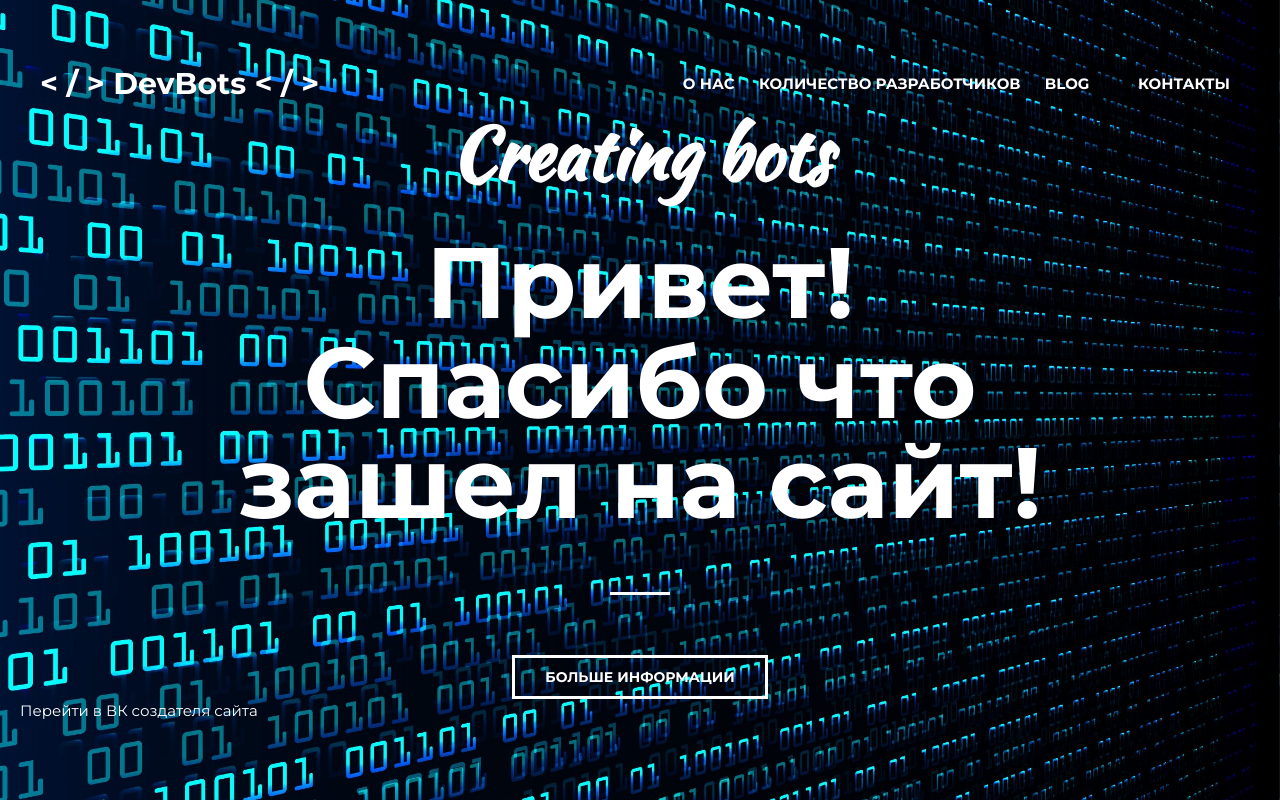
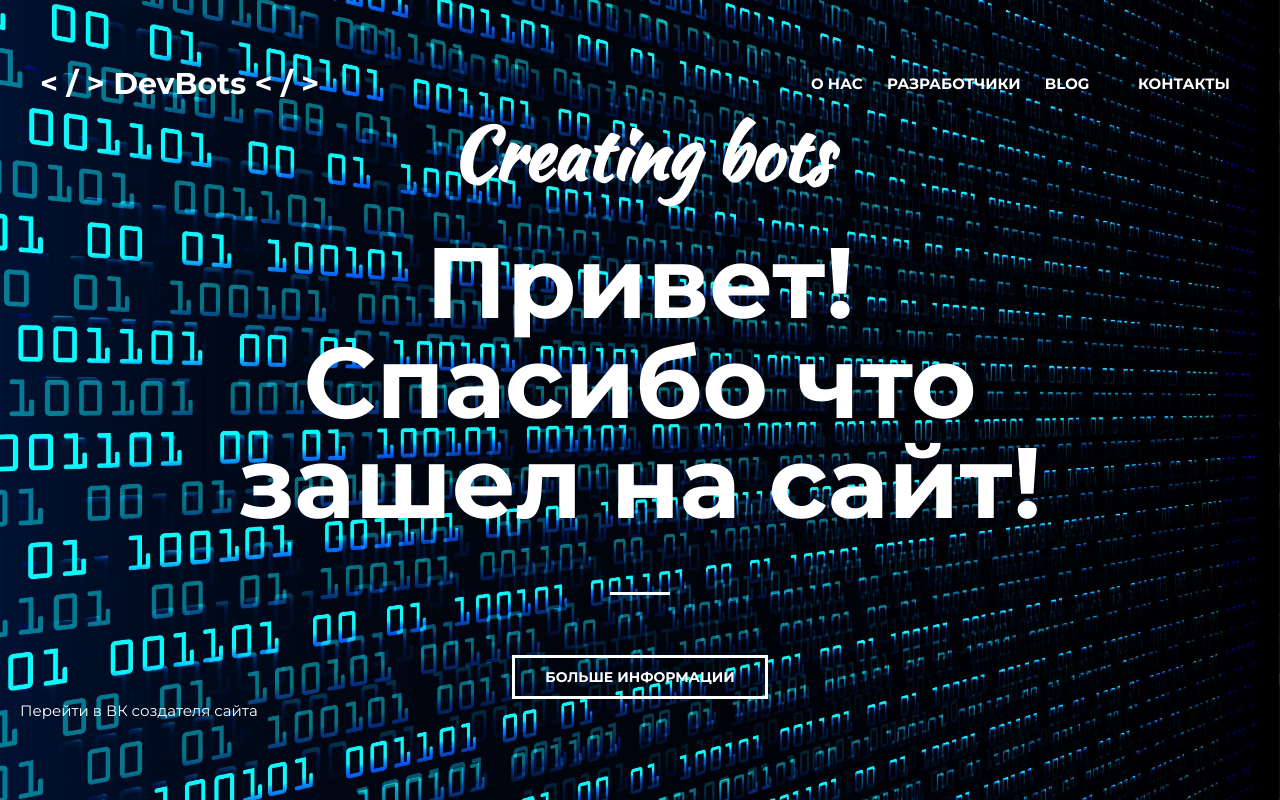
Before and after one commit to DevBotsFullStack/DevBotsFullStack, a plain HTML site: page index.html in a window 1280 px wide. Drawn offline with Linux system fonts and the light colour scheme.

Commit message:
Update index.html

```diff
--- a/index.html
+++ b/index.html
@@ -18,7 +18,7 @@
 
                 <nav class="nav">
                     <a class="nav__link" href="https://vk.com/@fullstackdevelopercsshtmljs-kolichestvo-razrabotchikovkontakty">О нас</a>
-                    <a class="nav__link" href="https://vk.com/@fullstackdevelopercsshtmljs-kolichestvo-razrabotchikovkontakty">Количество разработчиков</a>
+                    <a class="nav__link" href="https://vk.com/@fullstackdevelopercsshtmljs-kolichestvo-razrabotchikovkontakty">Разработчики</a>
                     <a class="nav__link" href="https://vk.com/@fullstackdevelopercsshtmljs-blog">Blog</a>
                     <a class="nav__link" href="#"></a>
                     <a class="nav__link" href="https://vk.com/@fullstackdevelopercsshtmljs-kontakty">Контакты</a>
```
